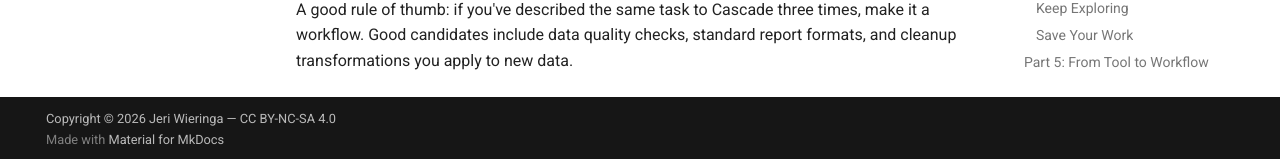
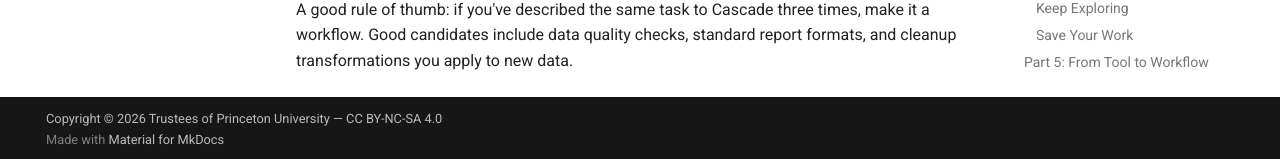
Before and after one commit to Princeton-CDH/Workshop-VibeCoding, an MkDocs documentation site: the page built from docs/index.md, in a window 1280 px wide and 900 px high, scrolled down 10874 px. Shown: the part 738-897 px from the top of the window. Built offline with MkDocs 1.6.1 and Material for MkDocs 9.7.7, drawn with Linux system fonts in a browser that asks for light colours; comment, search, counter and statistics services are not loaded.

Commit message:
Update copyright holder to Trustees of Princeton University

```diff
--- a/mkdocs.yml
+++ b/mkdocs.yml
@@ -3,7 +3,7 @@ site_url: https://princeton-cdh.github.io/Workshop-VibeCoding/
 repo_url: https://github.com/Princeton-CDH/Workshop-VibeCoding
 repo_name: Get the Starter Kit
 copyright: >-
-  Copyright &copy; 2026 Jeri Wieringa &mdash;
+  Copyright &copy; 2026 Trustees of Princeton University &mdash;
   <a href="https://creativecommons.org/licenses/by-nc-sa/4.0/" target="_blank" rel="noopener">CC BY-NC-SA 4.0</a>
 
 theme:
```
